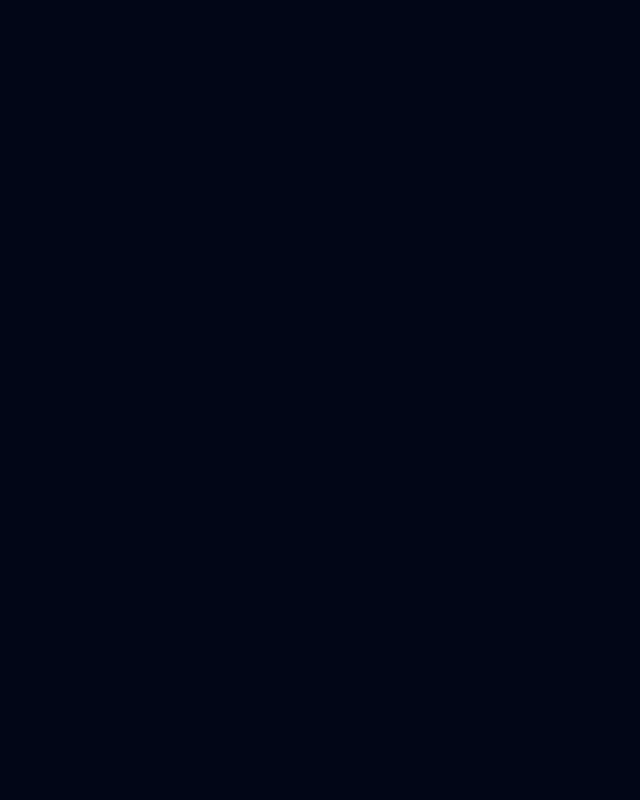
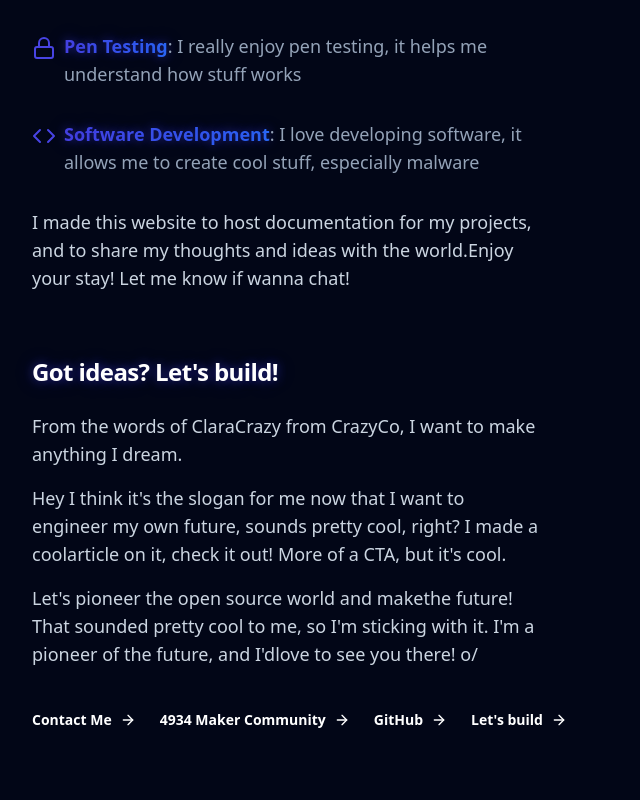
Before and after one commit to olavorw/olavorw.com, a Next.js app: page /aboutme in a window 1280 px wide. Shown: the part 900-1700 px from the top of the page, without its empty margins (0-640 px from the left). Before the commit the page ends 854 px from the top, so only its background shows below. Built offline with nearby package versions, Linux system fonts and the light colour scheme; a web font is replaced by a local one.

Commit message:
Update Let's Build page content and add image
Revised tagline and added detailed content to emphasize collaboration, open-source contributions, and ambitious goals. Included a new image with descriptive alt text to enhance user engagement and visual appeal.

```diff
--- a/src/app/aboutme/page.tsx
+++ b/src/app/aboutme/page.tsx
@@ -1,9 +1,77 @@
 import UnifiedSection from '@/components/UnifiedSection';
+import { Code, Lock, Pen } from 'lucide-react';
+import { ComputerDesktopIcon } from '@heroicons/react/24/outline';
 
 export default function AboutMe() {
   return (
     <>
-      <UnifiedSection />
+      <UnifiedSection
+        title={"Yo, I'm Olav!"}
+        tagline={'About me'}
+        description={"I'm a massive software & hardware nerd."}
+        content={
+          "In more detail, I'm a full stack software nerd, with a passion for hardware, entrepreneurship, and all things tech. " +
+          "I'm the founder of 4934 Tech, a community of makers, developers, and entrepreneurs.\nI'm a pioneer of the future, starting with " +
+          "open-source projects, and I'd love to see you there! I'm always looking for new opportunities to collaborate, learn, and grow.\n" +
+          "That's kind of the main stuff, but \"about me\" is a bit more than that, it's pretty broad. I'm a pretty chill guy, and I love to " +
+          'meet new people!\nHey, these are somethings I enjoy doing:'
+        }
+        features={[
+          {
+            icon: <Pen />,
+            title: 'Calligraphy',
+            description: "I love doing calligraphy, it's really satisfying",
+          },
+          {
+            icon: <ComputerDesktopIcon />,
+            title: 'PC Building',
+            description:
+              "I love building computers, it's like LEGO but cooler, it's what got me into tech",
+          },
+          {
+            icon: <Lock />,
+            title: 'Pen Testing',
+            description:
+              'I really enjoy pen testing, it helps me understand how stuff works',
+          },
+          {
+            icon: <Code />,
+            title: 'Software Development',
+            description:
+              'I love developing software, it allows me to create cool stuff, especially malware',
+          },
+        ]}
+        additionalContent={
+          'I made this website to host documentation for my projects, and to share my thoughts and ideas with the world.' +
+          'Enjoy your stay! Let me know if wanna chat!'
+        }
+        finalTitle={"Got ideas? Let's build!"}
+        finalContent={
+          "From the words of ClaraCrazy from CrazyCo, I want to make anything I dream.\n Hey I think it's the slogan for me" +
+          ' now that I want to engineer my own future, sounds pretty cool, right? I made a cool' +
+          "article on it, check it out! More of a CTA, but it's cool.\nLet's pioneer the open source world and make" +
+          "the future! That sounded pretty cool to me, so I'm sticking with it. I'm a pioneer of the future, and I'd" +
+          'love to see you there! o/'
+        }
+        links={[
+          {
+            name: 'Contact Me',
+            href: 'https://olavorw.com/contact',
+          },
+          {
+            name: '4934 Maker Community',
+            href: 'https://4934.tech',
+          },
+          {
+            name: 'GitHub',
+            href: 'https://github.com/olavorw',
+          },
+          {
+            name: "Let's build",
+            href: 'https://olavorw.com/cta/letsbuild',
+          },
+        ]}
+      />
     </>
   );
 }
--- a/src/features/HomeHero/components/index.tsx
+++ b/src/features/HomeHero/components/index.tsx
@@ -51,7 +51,7 @@ export default function HomeHero() {
             >
               Pioneering open source.{' '}
               <a
-                href="#"
+                href="https://olavorw.com/aboutme"
                 className={`${baseClasses} font-semibold text-transparent bg-gradient-to-r from-[#6717cd] to-[#2871fa] bg-clip-text`}
                 style={glowStyle}
               >
@@ -108,7 +108,7 @@ export default function HomeHero() {
               Hello World, I&apos;m Olav, a full stack software developer,
               hardware enthusiast, entrepreneur, and founder of 4934 Tech. You
               might know me as &quot;Olavorw&quot;. I am a pioneer of the open
-              source community.
+              source community. I will help build the future!
             </motion.p>
 
             <motion.div
@@ -118,7 +118,7 @@ export default function HomeHero() {
               transition={{ delay: 0.6, duration: 0.5 }}
             >
               <motion.a
-                href="https://github.com/4934tech/ultraagent"
+                href="https://olavorw.com/cta/letsbuild"
                 className={`${baseClasses} ${hoverClasses} rounded-md bg-white px-3.5 py-2.5 text-sm font-semibold text-slate-900 shadow-sm focus-visible:outline focus-visible:outline-2 focus-visible:outline-offset-2 focus-visible:outline-white`}
                 whileHover={{
                   scale: 1.05,
@@ -131,7 +131,7 @@ export default function HomeHero() {
               </motion.a>
 
               <motion.a
-                href="#"
+                href="https://olavorw.com/projects"
                 className={`${baseClasses} ${hoverClasses} group flex items-center gap-x-2 text-sm/6 font-semibold text-white`}
                 whileHover={{ scale: 1.05, x: 5 }}
               >
```
